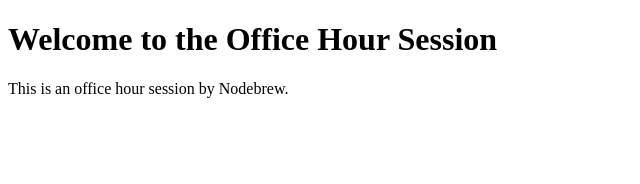
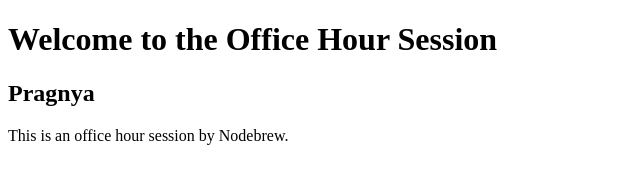
Before and after one commit to nodebrewhq/brew-bridge, a plain HTML site: page index.html in a window 1280 px wide. Shown: the whole page, without its empty margins (0-640 px from the left). Drawn offline with Linux system fonts and the light colour scheme.

Commit message:
Update index.html

```diff
--- a/index.html
+++ b/index.html
@@ -7,6 +7,7 @@
 </head>
 <body>
     <h1>Welcome to the Office Hour Session</h1>
+    <h2>Pragnya</h2>
     <p>This is an office hour session by Nodebrew.</p>
 </body>
 </html>
```
